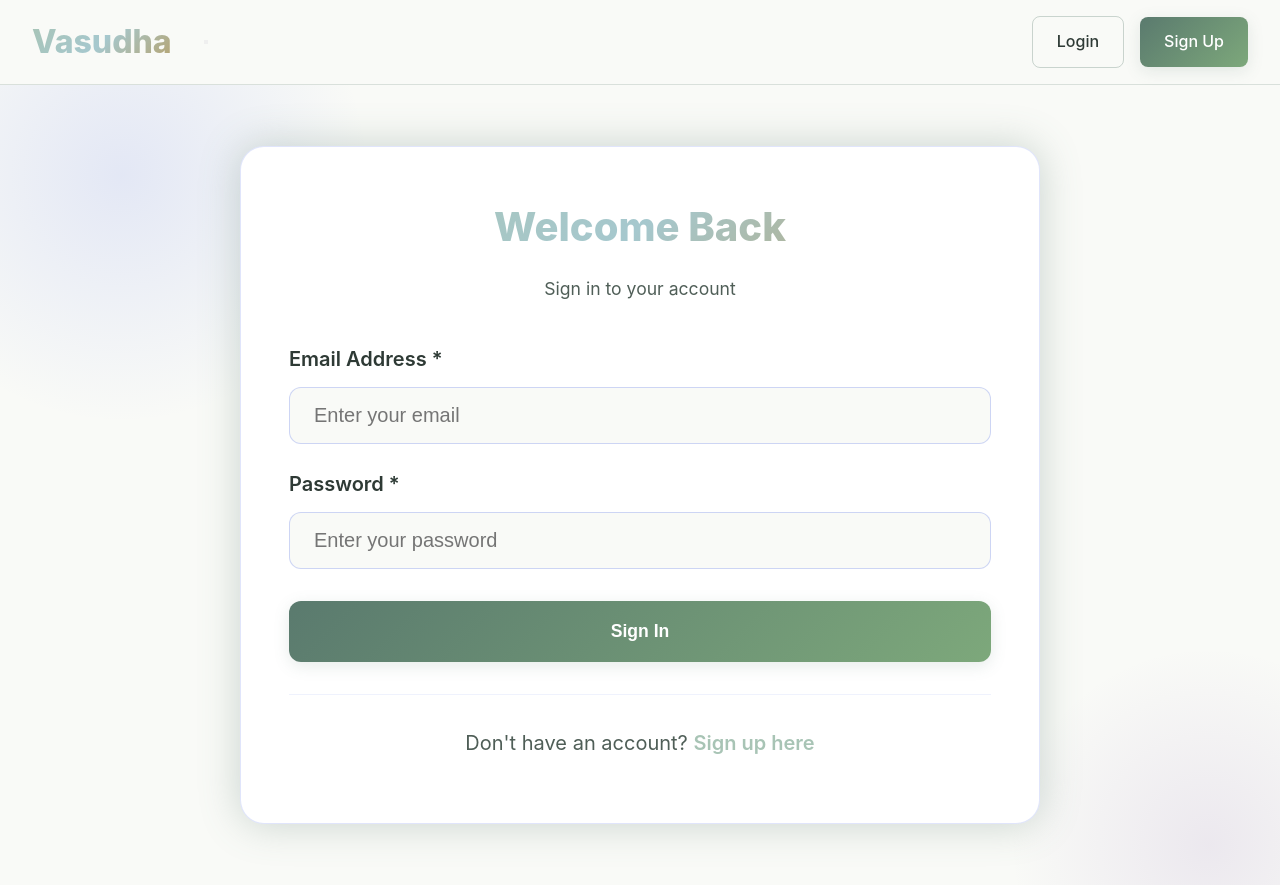
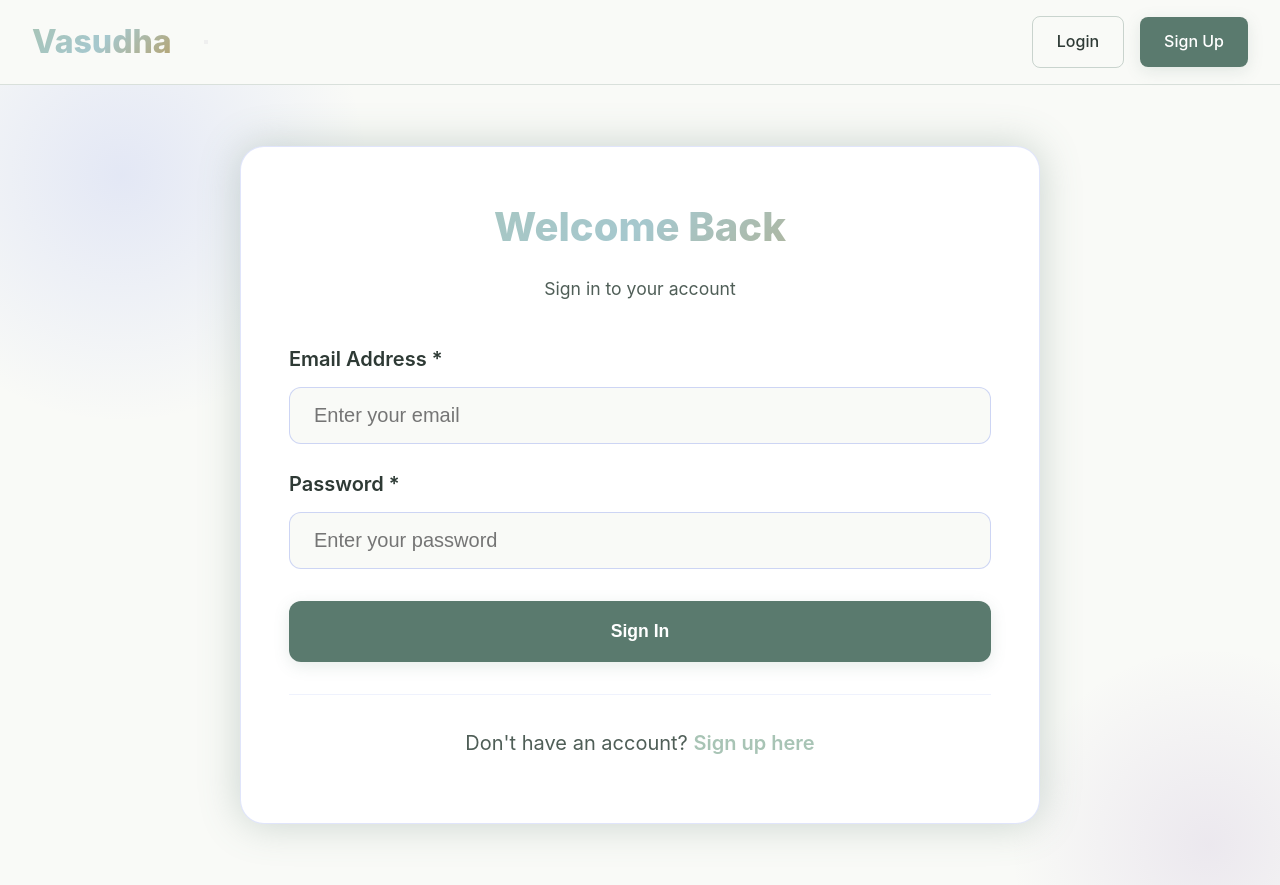
Before and after one commit to VivekGengadiya/Property-Management-System, a React (Vite) app in the folder pms_frontend/: page /login in a window 1280 px wide. Built offline with nearby package versions, Linux system fonts and the light colour scheme.

Commit message:
Update index.css

```diff
--- a/pms_frontend/src/styles/index.css
+++ b/pms_frontend/src/styles/index.css
@@ -8,7 +8,7 @@
 
   /* Accent Colors */
   --accent-olive: #B7A16A;  /* earthy gold-brown */
-  --accent-green: #7DA87B;  /* natural green */
+  --accent-green: #5A7A6E;  /* natural green */
   --accent-blue: #A6C8CE;   /* soft sky blue */
 
   /* Neutrals */
@@ -18,7 +18,7 @@
 
   --text-primary: #2E3A35;  /* deep gray-green text */
   --text-secondary: #4F5E57;/* muted text */
-  --text-muted: #7B8A83;    /* placeholder text */
+  --text-muted: #000000;    /* placeholder text */
 
   /* Gradients */
   --primary-gradient: linear-gradient(135deg, var(--primary-color) 0%, var(--accent-green) 100%);
@@ -944,4 +944,5 @@ body {
     width: 100%;
     text-align: center;
   }
+
 }
```
